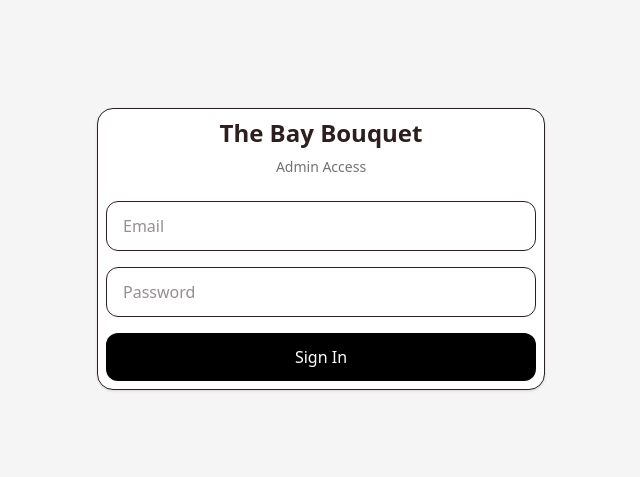
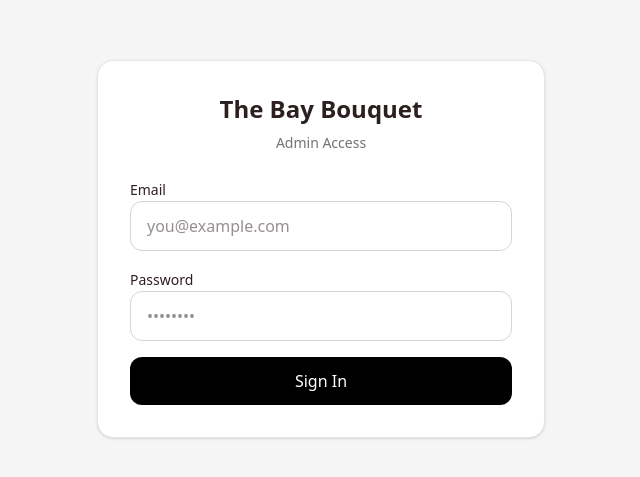
Before and after one commit to 3salaz/TheBayBouquet, a React (Vite) app: page /admin/sign-in in a window 1280 px wide. Shown: the part 151-628 px from the top of the page, without its empty margins (319-959 px from the left). Built offline with nearby package versions, Linux system fonts and the light colour scheme; no server answers.

Commit message:
feat: implement admin auth flow with protected routes and sign out

```diff
--- a/src/features/admin/auth/ProtectedAdminRoute.tsx
+++ b/src/features/admin/auth/ProtectedAdminRoute.tsx
@@ -1,17 +1,30 @@
-// src/features/admin/auth/ProtectedAdminRoute.tsx
-
+import { useEffect, useState } from "react"
 import { Navigate } from "react-router-dom"
+import { subscribeToAdminAuth } from "./service"
+import type { User } from "firebase/auth"
 
 type Props = {
   children: React.ReactNode
-  isAuthenticated: boolean
 }
 
-export default function ProtectedAdminRoute({
-  children,
-  isAuthenticated,
-}: Props) {
-  if (!isAuthenticated) {
+export default function ProtectedAdminRoute({ children }: Props) {
+  const [user, setUser] = useState<User | null>(null)
+  const [loading, setLoading] = useState(true)
+
+  useEffect(() => {
+    const unsubscribe = subscribeToAdminAuth((firebaseUser) => {
+      setUser(firebaseUser)
+      setLoading(false)
+    })
+
+    return unsubscribe
+  }, [])
+
+  if (loading) {
+    return <div className="p-6">Checking authentication...</div>
+  }
+
+  if (!user) {
     return <Navigate to="/admin/sign-in" replace />
   }
 
--- /dev/null
+++ b/src/features/admin/auth/service.ts
@@ -0,0 +1,22 @@
+import {
+  signInWithEmailAndPassword,
+  signOut,
+  onAuthStateChanged,
+  type User,
+} from "firebase/auth"
+import { auth } from "../../../lib/firebase"
+
+export async function signInAdmin(email: string, password: string) {
+  const credential = await signInWithEmailAndPassword(auth, email, password)
+  return credential.user
+}
+
+export async function signOutAdmin() {
+  await signOut(auth)
+}
+
+export function subscribeToAdminAuth(
+  callback: (user: User | null) => void
+) {
+  return onAuthStateChanged(auth, callback)
+}
--- a/src/features/admin/components/AdminToolbar.tsx
+++ b/src/features/admin/components/AdminToolbar.tsx
@@ -1,11 +1,26 @@
-// src/features/admin/components/AdminTopbar.tsx
+import { useNavigate } from "react-router-dom"
+import { signOutAdmin } from "../auth/service"
 
 export default function AdminTopbar() {
+  const navigate = useNavigate()
+
+  async function handleSignOut() {
+    try {
+      await signOutAdmin()
+      navigate("/admin/sign-in")
+    } catch (err) {
+      console.error("Failed to sign out:", err)
+    }
+  }
+
   return (
     <header className="border-b border-neutral-200 bg-white px-6 py-4 flex justify-between items-center">
       <h1 className="text-lg font-medium">Admin Dashboard</h1>
 
-      <button className="text-sm text-neutral-600 hover:text-black">
+      <button
+        onClick={handleSignOut}
+        className="text-sm text-neutral-600 hover:text-black"
+      >
         Sign out
       </button>
     </header>
--- a/src/pages/AdminSignInPage.tsx
+++ b/src/pages/AdminSignInPage.tsx
@@ -1,20 +1,42 @@
-// src/pages/AdminSignInPage.tsx
-
 import { useState } from "react"
+import { useNavigate } from "react-router-dom"
+import { signInAdmin } from "../features/admin/auth/service"
 
 export default function AdminSignInPage() {
+  const navigate = useNavigate()
+
   const [email, setEmail] = useState("")
   const [password, setPassword] = useState("")
+  const [error, setError] = useState<string | null>(null)
+  const [isSubmitting, setIsSubmitting] = useState(false)
 
-  function handleSubmit(e: React.FormEvent) {
+  async function handleSubmit(e: React.FormEvent<HTMLFormElement>) {
     e.preventDefault()
-    console.log({ email, password })
+
+    if (!email.trim() || !password.trim()) {
+      setError("Please enter your email and password.")
+      return
+    }
+
+    try {
+      setError(null)
+      setIsSubmitting(true)
+
+      await signInAdmin(email, password)
+
+      navigate("/admin")
+    } catch (err) {
+      console.error("Admin sign-in failed:", err)
+      setError("Sign in failed. Check your email and password.")
+    } finally {
+      setIsSubmitting(false)
+    }
   }
 
   return (
-    <div className="flex min-h-[80svh] h-full items-center justify-center bg-neutral-100 px-4">
-      <div className="w-full max-w-md rounded-2xl border bg-white p-2 shadow-sm">
-        <h1 className="mb-2 text-2xl font-semibold text-center">
+    <div className="flex min-h-screen items-center justify-center bg-neutral-100 px-4">
+      <div className="w-full max-w-md rounded-2xl border border-neutral-200 bg-white p-8 shadow-sm">
+        <h1 className="mb-2 text-center text-2xl font-semibold">
           The Bay Bouquet
         </h1>
 
@@ -22,28 +44,53 @@ export default function AdminSignInPage() {
           Admin Access
         </p>
 
+        {error && (
+          <div className="mb-4 rounded-xl border border-red-200 bg-red-50 p-3 text-sm text-red-700">
+            {error}
+          </div>
+        )}
+
         <form onSubmit={handleSubmit} className="space-y-4">
+          <div className="space-y-2">
+            <label htmlFor="email" className="text-sm font-medium">
+              Email
+            </label>
             <input
+              id="email"
               type="email"
-            placeholder="Email"
-            className="w-full rounded-xl border px-4 py-3 outline-none focus:border-black"
+              placeholder="you@example.com"
+              className="w-full rounded-xl border border-neutral-300 px-4 py-3 outline-none focus:border-black"
               value={email}
-            onChange={(e) => setEmail(e.target.value)}
+              onChange={(e) => {
+                setEmail(e.target.value)
+                setError(null)
+              }}
             />
+          </div>
 
+          <div className="space-y-2">
+            <label htmlFor="password" className="text-sm font-medium">
+              Password
+            </label>
             <input
+              id="password"
               type="password"
-            placeholder="Password"
-            className="w-full rounded-xl border px-4 py-3 outline-none focus:border-black"
+              placeholder="••••••••"
+              className="w-full rounded-xl border border-neutral-300 px-4 py-3 outline-none focus:border-black"
               value={password}
-            onChange={(e) => setPassword(e.target.value)}
+              onChange={(e) => {
+                setPassword(e.target.value)
+                setError(null)
+              }}
             />
+          </div>
 
           <button
             type="submit"
-            className="w-full rounded-xl bg-black py-3 text-white transition hover:opacity-90"
+            disabled={isSubmitting}
+            className="w-full rounded-xl bg-black py-3 text-white transition hover:opacity-90 disabled:opacity-60"
           >
-            Sign In
+            {isSubmitting ? "Signing In..." : "Sign In"}
           </button>
         </form>
       </div>
```
Lines whose indentation alone changed are shown as unchanged.
